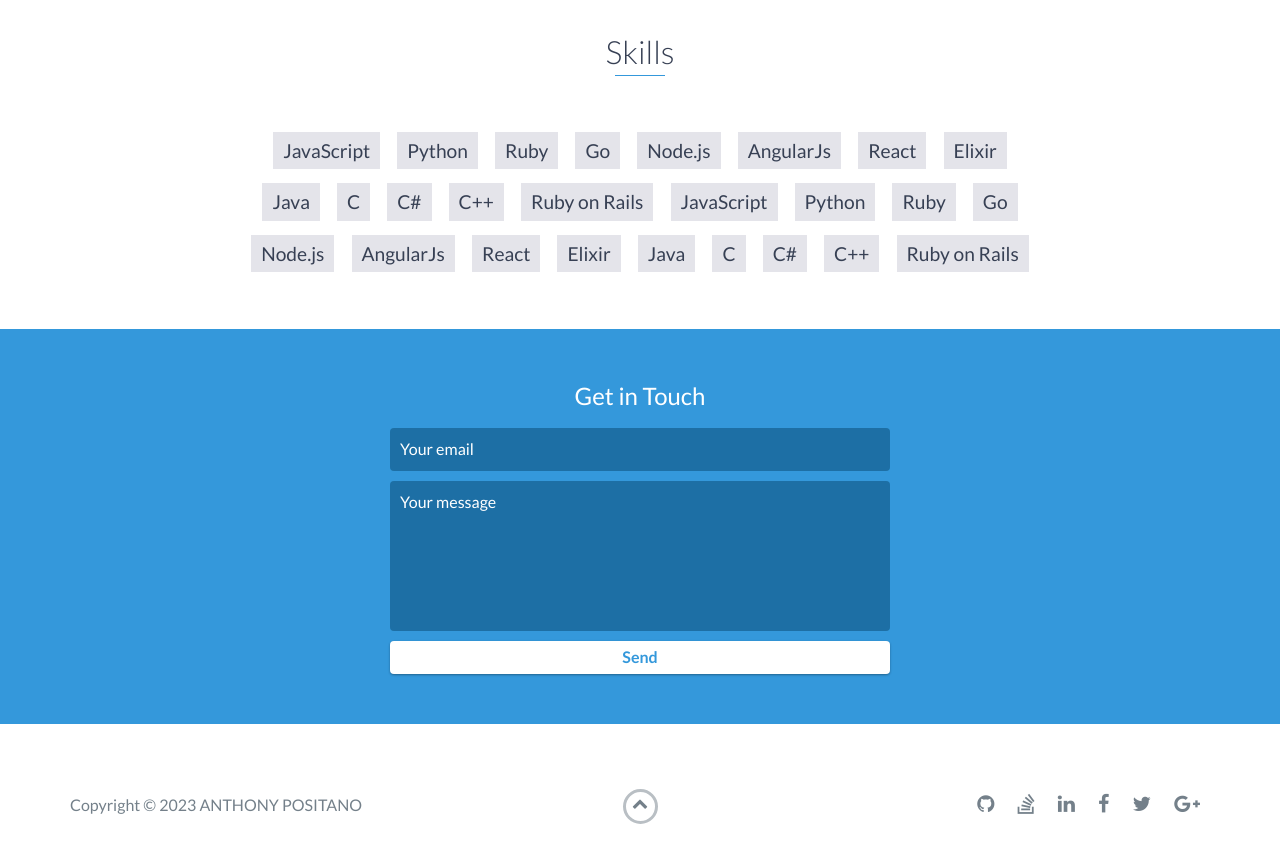
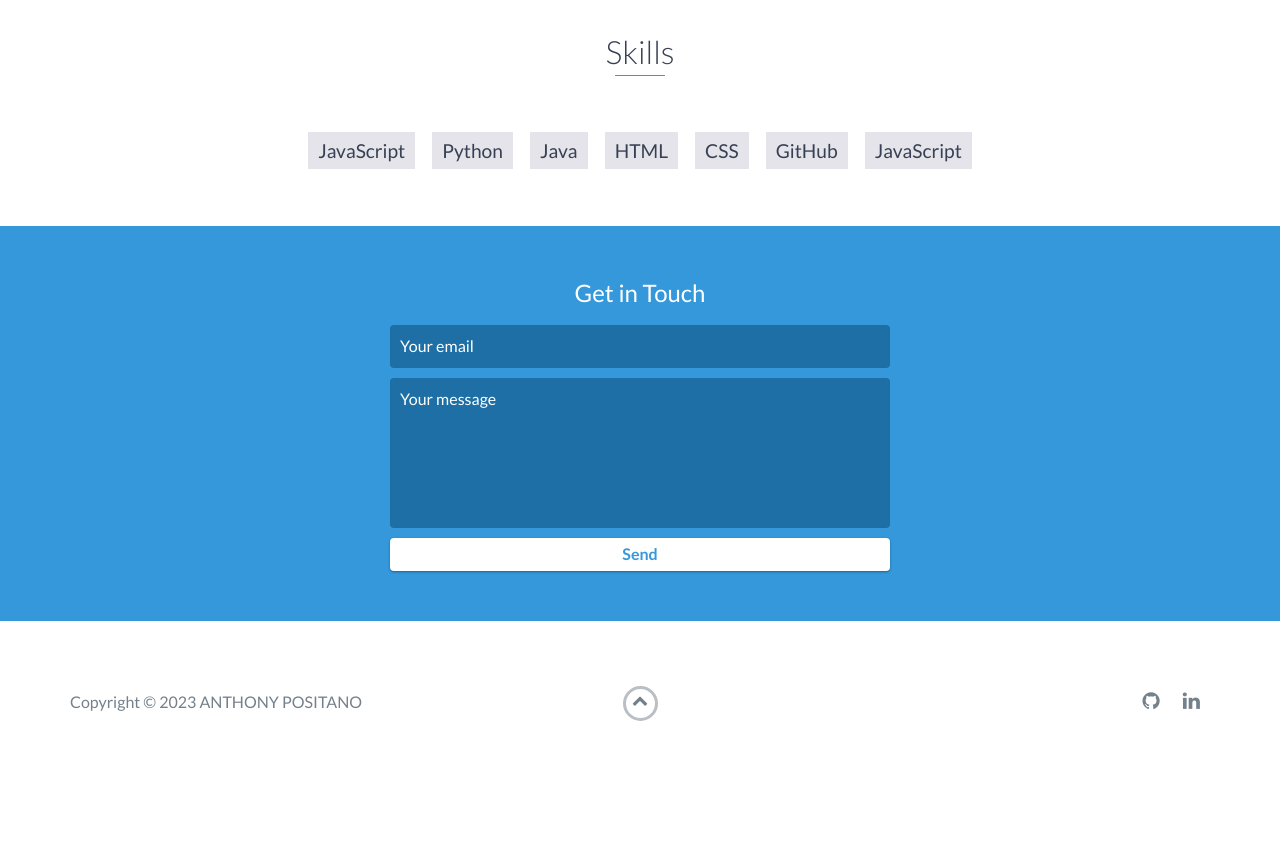
Before and after one commit to Apoz626/Computer-Science-Portfolio, a website: page index.html in a window 1280 px wide. Shown: the part 3340-4202 px from the top of the page. After the commit the page ends 4115 px from the top, so only its background shows below. Drawn offline with nearby package versions, Linux system fonts and the light colour scheme.

Commit message:
Changes to index.html

```diff
--- a/index.html
+++ b/index.html
@@ -50,7 +50,7 @@
         <div id="lead-content">
             <h1>Anthony Positano</h1>
             <h2>Computer Science Student</h2>
-            <a href="#" class="btn-rounded-white">Download Resume</a>
+            <a href="Resume.pdf" class="btn-rounded-white">Download Resume</a>
         </div>
         <!-- End #lead-content -->
 
@@ -190,30 +190,33 @@
         <ul>
             <li>JavaScript</li>
             <li>Python</li>
-            <li>Ruby</li>
-            <li>Go</li>
-            <li>Node.js</li>
-            <li>AngularJs</li>
-            <li>React</li>
-            <li>Elixir</li>
+<!--            <li>Ruby</li>-->
+<!--            <li>Go</li>-->
+<!--            <li>Node.js</li>-->
+<!--            <li>AngularJs</li>-->
+<!--            <li>React</li>-->
+<!--            <li>Elixir</li>-->
             <li>Java</li>
-            <li>C</li>
-            <li>C#</li>
-            <li>C++</li>
-            <li>Ruby on Rails</li>
+            <li>HTML</li>
+            <li>CSS</li>
+            <li>GitHub</li>
+<!--            <li>C</li>-->
+<!--            <li>C#</li>-->
+<!--            <li>C++</li>-->
+<!--            <li>Ruby on Rails</li>-->
             <li>JavaScript</li>
-            <li>Python</li>
-            <li>Ruby</li>
-            <li>Go</li>
-            <li>Node.js</li>
-            <li>AngularJs</li>
-            <li>React</li>
-            <li>Elixir</li>
-            <li>Java</li>
-            <li>C</li>
-            <li>C#</li>
-            <li>C++</li>
-            <li>Ruby on Rails</li>
+<!--            <li>Python</li>-->
+<!--            <li>Ruby</li>-->
+<!--            <li>Go</li>-->
+<!--            <li>Node.js</li>-->
+<!--            <li>AngularJs</li>-->
+<!--            <li>React</li>-->
+<!--            <li>Elixir</li>-->
+<!--            <li>Java</li>-->
+<!--            <li>C</li>-->
+<!--            <li>C#</li>-->
+<!--            <li>C++</li>-->
+<!--            <li>Ruby on Rails</li>-->
         </ul>
     </div>
     <!-- End #skills -->
@@ -248,23 +251,23 @@
                 <div class="col-sm-5 social">
                     <ul>
                         <li>
-                            <a href="https://github.com/" target="_blank"><i class="fa fa-github" aria-hidden="true"></i></a>
+                            <a href="https://github.com/Apoz626" target="_blank"><i class="fa fa-github" aria-hidden="true"></i></a>
                         </li>
+<!--                        <li>-->
+<!--                            <a href="https://stackoverflow.com/" target="_blank"><i class="fa fa-stack-overflow" aria-hidden="true"></i></a>-->
+<!--                        </li>-->
                         <li>
-                            <a href="https://stackoverflow.com/" target="_blank"><i class="fa fa-stack-overflow" aria-hidden="true"></i></a>
+                            <a href="https://www.linkedin.com/in/anthony-positano/" target="_blank"><i class="fa fa-linkedin" aria-hidden="true"></i></a>
                         </li>
-                        <li>
-                            <a href="https://linkedin.com/" target="_blank"><i class="fa fa-linkedin" aria-hidden="true"></i></a>
-                        </li>
-                        <li>
-                            <a href="https://www.facebook.com/" target="_blank"><i class="fa fa-facebook" aria-hidden="true"></i></a>
-                        </li>
-                        <li>
-                            <a href="https://twitter.com/" target="_blank"><i class="fa fa-twitter" aria-hidden="true"></i></a>
-                        </li>
-                        <li>
-                            <a href="https://plus.google.com/" target="_blank"><i class="fa fa-google-plus" aria-hidden="true"></i></a>
-                        </li>
+<!--                        <li>-->
+<!--                            <a href="https://www.facebook.com/" target="_blank"><i class="fa fa-facebook" aria-hidden="true"></i></a>-->
+<!--                        </li>-->
+<!--                        <li>-->
+<!--                            <a href="https://twitter.com/" target="_blank"><i class="fa fa-twitter" aria-hidden="true"></i></a>-->
+<!--                        </li>-->
+<!--                        <li>-->
+<!--                            <a href="https://plus.google.com/" target="_blank"><i class="fa fa-google-plus" aria-hidden="true"></i></a>-->
+<!--                        </li>-->
                     </ul>
                 </div>
             </div>
```
Also changed, not shown: 1 other file.
